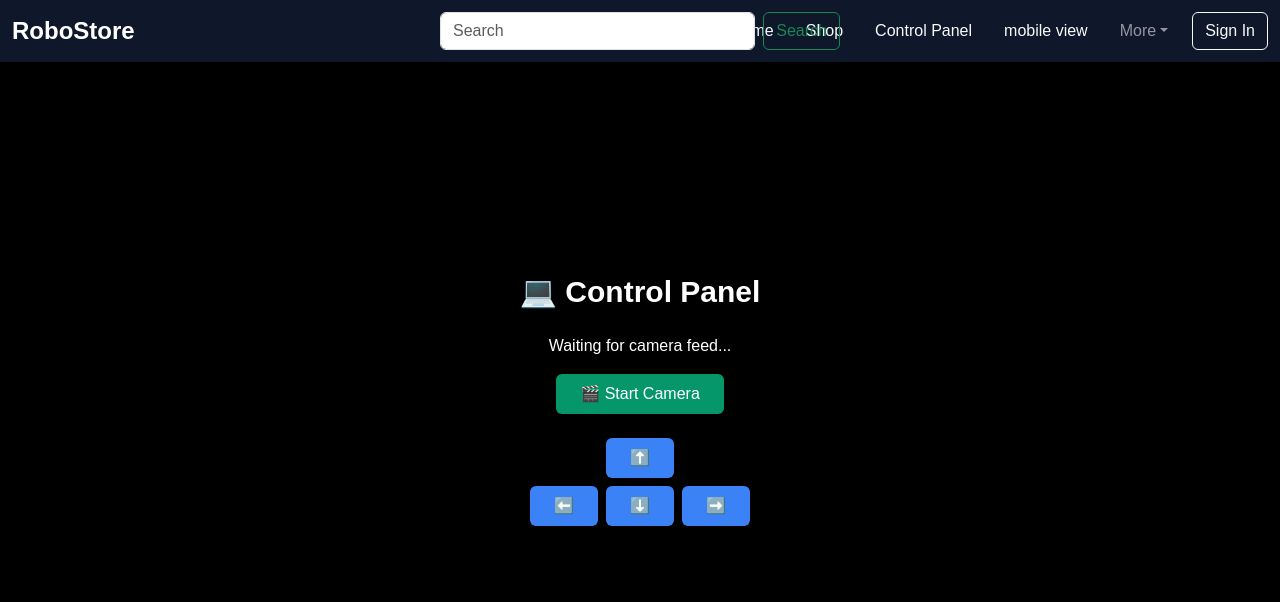
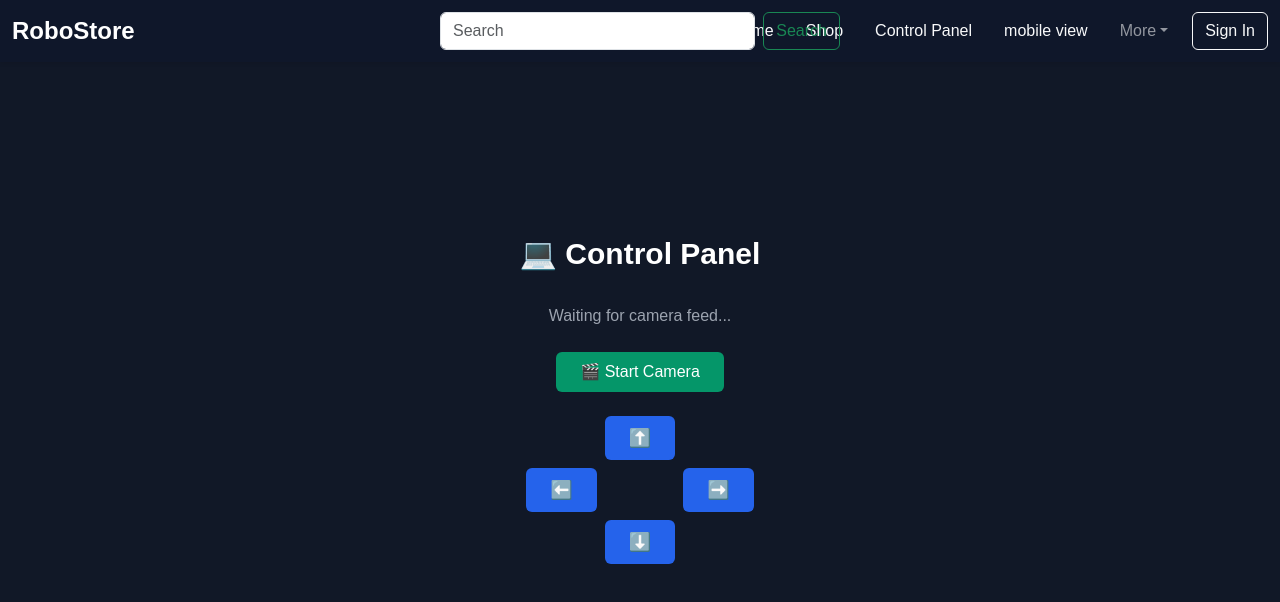
Before and after one commit to MiteshBari23/robot-website, a React (Vite) app: page /controller in a window 1280 px wide. Shown: the top 602 px of the page. Built offline with nearby package versions, Linux system fonts and the light colour scheme; no server answers.

Commit message:
ui change

```diff
--- a/src/pages/ControlPanel.jsx
+++ b/src/pages/ControlPanel.jsx
@@ -1,49 +1,61 @@
-import { useEffect, useState } from 'react';
-import io from 'socket.io-client';
+import { useEffect, useState } from "react";
+import io from "socket.io-client";
 
 const socket = io("https://website-and-cloudgame-2.onrender.com");
 
 export default function ControlPanel() {
-  const [imageSrc, setImageSrc] = useState('');
+  const [imageSrc, setImageSrc] = useState("");
   const [cameraOn, setCameraOn] = useState(false);
 
   useEffect(() => {
-    socket.on('camera-frame', (data) => {
-      setImageSrc(data);
+    socket.on("camera-frame", (frame) => {
+      setImageSrc(frame);
     });
   }, []);
 
   const toggleCamera = () => {
-    const newState = cameraOn ? 'off' : 'on';
-    socket.emit('toggle-camera', newState);
+    const newState = cameraOn ? "off" : "on";
+    socket.emit("toggle-camera", newState);
     setCameraOn(!cameraOn);
   };
 
-  const move = (direction) => {
-    socket.emit('move-ball', direction);
+  const move = (dir) => {
+    socket.emit("move-ball", dir);
   };
 
   return (
-    <div className="bg-black text-white h-screen flex flex-col items-center justify-center p-4">
-      <h1 className="text-3xl font-bold mb-4">💻 Control Panel</h1>
+    <div className="bg-gray-900 text-white h-screen flex flex-col items-center justify-center p-4 space-y-6">
+      <h1 className="text-3xl font-bold">💻 Control Panel</h1>
 
-      {imageSrc ? (
-        <img src={imageSrc} alt="Live Feed" className="rounded-lg shadow-lg w-full max-w-lg mb-4" />
-      ) : (
-        <p>Waiting for camera feed...</p>
-      )}
-
-      <div className="flex gap-4 mb-4">
-        <button onClick={toggleCamera} className={`px-4 py-2 rounded ${cameraOn ? 'bg-red-600' : 'bg-green-600'}`}>
-          {cameraOn ? '🛑 Stop Camera' : '🎬 Start Camera'}
-        </button>
+      <div className="w-full max-w-md">
+        {imageSrc ? (
+          <img src={imageSrc} alt="Live Feed" className="rounded-md shadow-md w-full" />
+        ) : (
+          <div className="text-gray-400 text-center">Waiting for camera feed...</div>
+        )}
       </div>
 
-      <div className="grid grid-cols-3 gap-2">
-        <button onClick={() => move('up')} className="col-start-2 px-4 py-2 bg-blue-500 rounded">⬆️</button>
-        <button onClick={() => move('left')} className="col-start-1 px-4 py-2 bg-blue-500 rounded">⬅️</button>
-        <button onClick={() => move('down')} className="col-start-2 px-4 py-2 bg-blue-500 rounded">⬇️</button>
-        <button onClick={() => move('right')} className="col-start-3 px-4 py-2 bg-blue-500 rounded">➡️</button>
+      <button
+        onClick={toggleCamera}
+        className={`px-6 py-2 rounded-md text-white ${
+          cameraOn ? "bg-red-600" : "bg-green-600"
+        }`}
+      >
+        {cameraOn ? "🛑 Stop Camera" : "🎬 Start Camera"}
+      </button>
+
+      <div className="grid grid-cols-3 gap-2 text-lg font-medium">
+        <div></div>
+        <button onClick={() => move("up")} className="bg-blue-600 px-4 py-2 rounded">⬆️</button>
+        <div></div>
+
+        <button onClick={() => move("left")} className="bg-blue-600 px-4 py-2 rounded">⬅️</button>
+        <div></div>
+        <button onClick={() => move("right")} className="bg-blue-600 px-4 py-2 rounded">➡️</button>
+
+        <div></div>
+        <button onClick={() => move("down")} className="bg-blue-600 px-4 py-2 rounded">⬇️</button>
+        <div></div>
       </div>
     </div>
   );
--- a/src/pages/MobileView.jsx
+++ b/src/pages/MobileView.jsx
@@ -1,27 +1,24 @@
-import React, { useEffect, useRef, useState } from "react";
+import { useEffect, useRef, useState } from "react";
 import io from "socket.io-client";
 
-const backendURL = import.meta.env.PROD
-  ? "https://website-and-cloudgame-2.onrender.com/"
-  : "http://localhost:5000";
+const socket = io("https://website-and-cloudgame-2.onrender.com");
 
-const socket = io(backendURL);
-
-const MobileView = () => {
+export default function MobileView() {
   const ballRef = useRef(null);
   const videoRef = useRef(null);
-  const [cameraActive, setCameraActive] = useState(false);
+  const [cameraOn, setCameraOn] = useState(false);
+  let stream;
 
   useEffect(() => {
-    socket.on("move-ball", (dir) => {
-      moveBall(dir);
-    });
+    socket.on("move-ball", (dir) => moveBall(dir));
 
-    socket.on("toggle-camera", (status) => {
-      const isActive = status === "on";
-      setCameraActive(isActive);
-      if (isActive) {
+    socket.on("toggle-camera", (state) => {
+      if (state === "on") {
+        setCameraOn(true);
         startCamera();
+      } else {
+        setCameraOn(false);
+        stopCamera();
       }
     });
   }, []);
@@ -39,7 +36,7 @@ const MobileView = () => {
 
   const startCamera = async () => {
     try {
-      const stream = await navigator.mediaDevices.getUserMedia({ video: true });
+      stream = await navigator.mediaDevices.getUserMedia({ video: true });
       videoRef.current.srcObject = stream;
       videoRef.current.play();
 
@@ -47,12 +44,12 @@ const MobileView = () => {
       const ctx = canvas.getContext("2d");
 
       const sendFrames = () => {
-        if (!cameraActive) return;
+        if (!cameraOn) return;
 
         canvas.width = 320;
         canvas.height = 240;
         ctx.drawImage(videoRef.current, 0, 0, canvas.width, canvas.height);
-        const frame = canvas.toDataURL("image/jpeg", 0.4);
+        const frame = canvas.toDataURL("image/jpeg", 0.5);
         socket.emit("camera-frame", frame);
 
         setTimeout(sendFrames, 200);
@@ -60,36 +57,33 @@ const MobileView = () => {
 
       sendFrames();
     } catch (err) {
-      console.error("❌ Camera access failed:", err);
+      console.error("Camera error:", err);
+    }
+  };
+
+  const stopCamera = () => {
+    if (stream) {
+      stream.getTracks().forEach((track) => track.stop());
+      videoRef.current.srcObject = null;
     }
   };
 
   return (
-    <div style={{ position: "relative", height: "100vh", background: "#f0f0f0" }}>
-      <h1 style={{ textAlign: "center" }}>📱 Mobile Ball + Camera View</h1>
+    <div className="bg-white h-screen w-screen relative overflow-hidden">
+      <h2 className="text-center text-xl font-semibold py-4 text-gray-800">📱 Mobile View</h2>
 
       <div
         ref={ballRef}
+        className="absolute bg-red-500 rounded-full"
         style={{
           width: 50,
           height: 50,
-          background: "red",
-          borderRadius: "50%",
-          position: "absolute",
           top: "100px",
           left: "100px",
         }}
       ></div>
 
-      <video
-        ref={videoRef}
-        autoPlay
-        muted
-        playsInline
-        style={{ display: "none" }}
-      />
+      <video ref={videoRef} autoPlay playsInline muted className="hidden" />
     </div>
   );
-};
-
-export default MobileView;
+}
```
